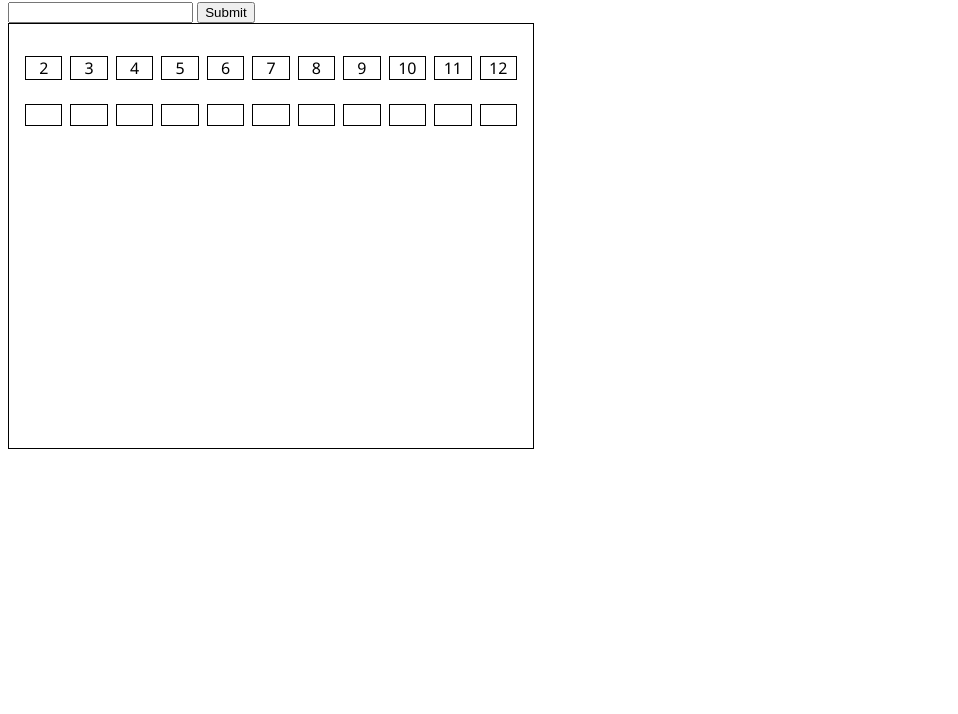
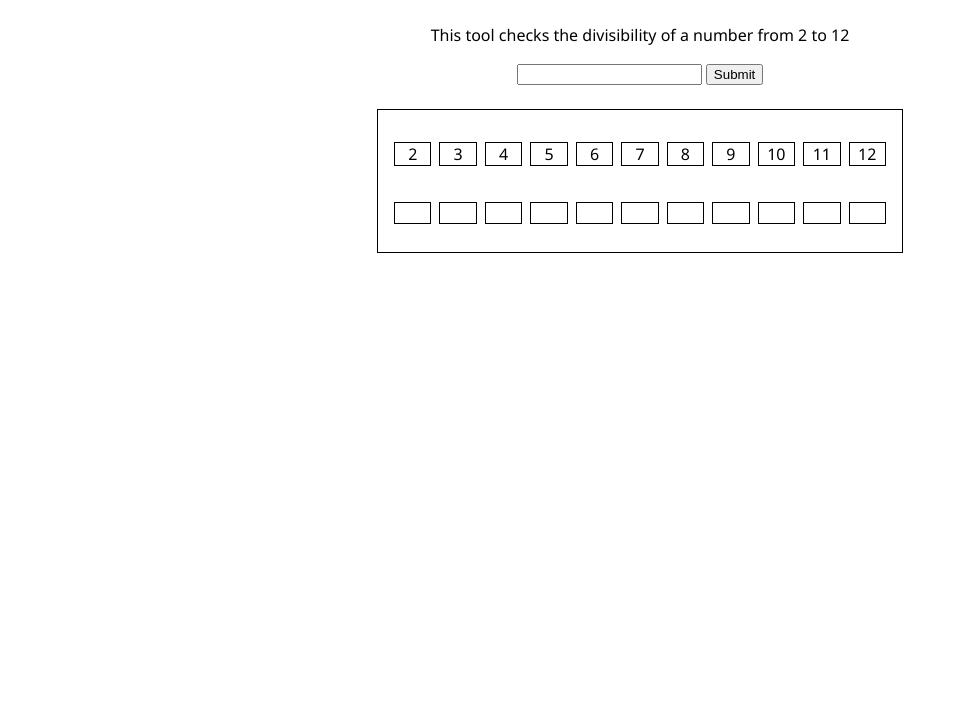
Before and after one commit to deymdaniel/Number-Theory-Website, a plain HTML site: page index.html in a window 1280 px wide. Shown: the part 86-800 px from the top of the page, without its empty margins (0-958 px from the left). Drawn offline with Linux system fonts and the light colour scheme.

Commit message:
Fixed layout of calculator"
"

```diff
--- a/index.html
+++ b/index.html
@@ -10,9 +10,12 @@
   <body>
     <div class="divisibility">
       <h1>Divisibility</h1>
-      <p id="p1"></p>
-      <input type="number" name="divisibility1" id="num" />
-      <input type="submit" name="" id="submit" />
+      <p>This tool checks the divisibility of a number from 2 to 12</p>
+      <div>
+        <input type="number" name="divisibility1" id="num" />
+        <input type="submit" name="" id="submit" />
+      </div>
+
       <div class="divisibilityBody">
         <ul class="numList">
           <li>2</li>
--- a/script.js
+++ b/script.js
@@ -3,19 +3,15 @@ for (let i = 0; i <= 12; i++) {}
 const submit = document.getElementById("submit");
 
 submit.onclick = function () {
-  //   for (let i = 2; i <= 12; i++) {
-  //     let numCheck = document.querySelector(".check" + i);
-  //   }
-
   const num = document.getElementById("num").value;
 
   for (let i = 2; i <= 12; i++) {
     let numCheck = document.querySelector(".check" + i);
     numCheck.innerHTML = "";
     if (num % i == 0) {
-      numCheck.append("/");
+      numCheck.append("✔");
     } else {
-      numCheck.append("X");
+      numCheck.append("✘");
     }
   }
 };
--- a/styles.css
+++ b/styles.css
@@ -1,12 +1,21 @@
 body {
   font-family: "Segoe UI", Tahoma, Geneva, Verdana, sans-serif;
+  text-align: center;
+}
+
+.divisibility {
+  display: flex;
+  align-items: center;
+  flex-direction: column;
 }
 
 .divisibilityBody {
   border: 1px solid;
   width: 500px;
-  height: 400px;
   padding: 12px;
+  display: flex;
+  flex-direction: column;
+  margin: 24px;
 }
 
 .numList {
@@ -19,6 +28,7 @@ body {
   border: 1px solid;
   text-align: center;
   margin: 4px;
+  margin-bottom: 0px;
 }
 
 .resultList {
@@ -33,4 +43,5 @@ body {
   height: 20px;
   text-align: center;
   margin: 4px;
+  margin-bottom: 0;
 }
```
